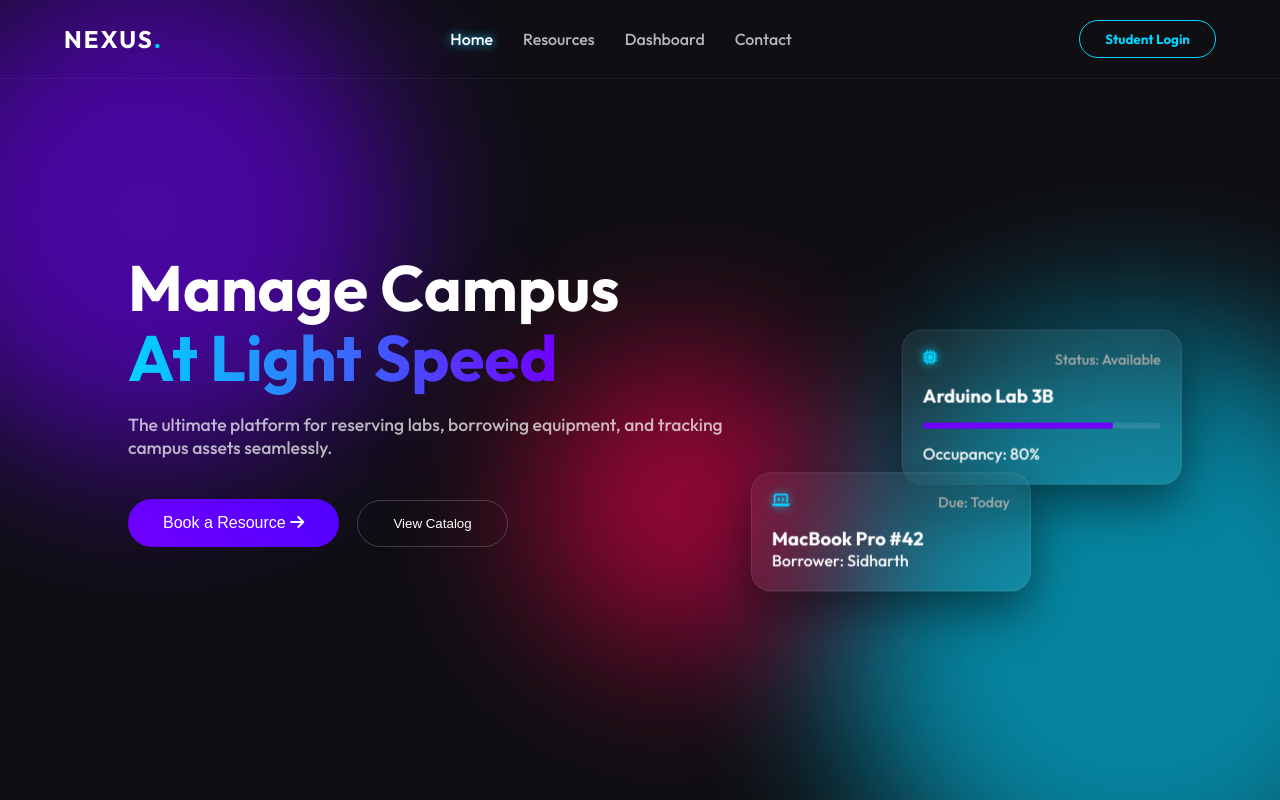
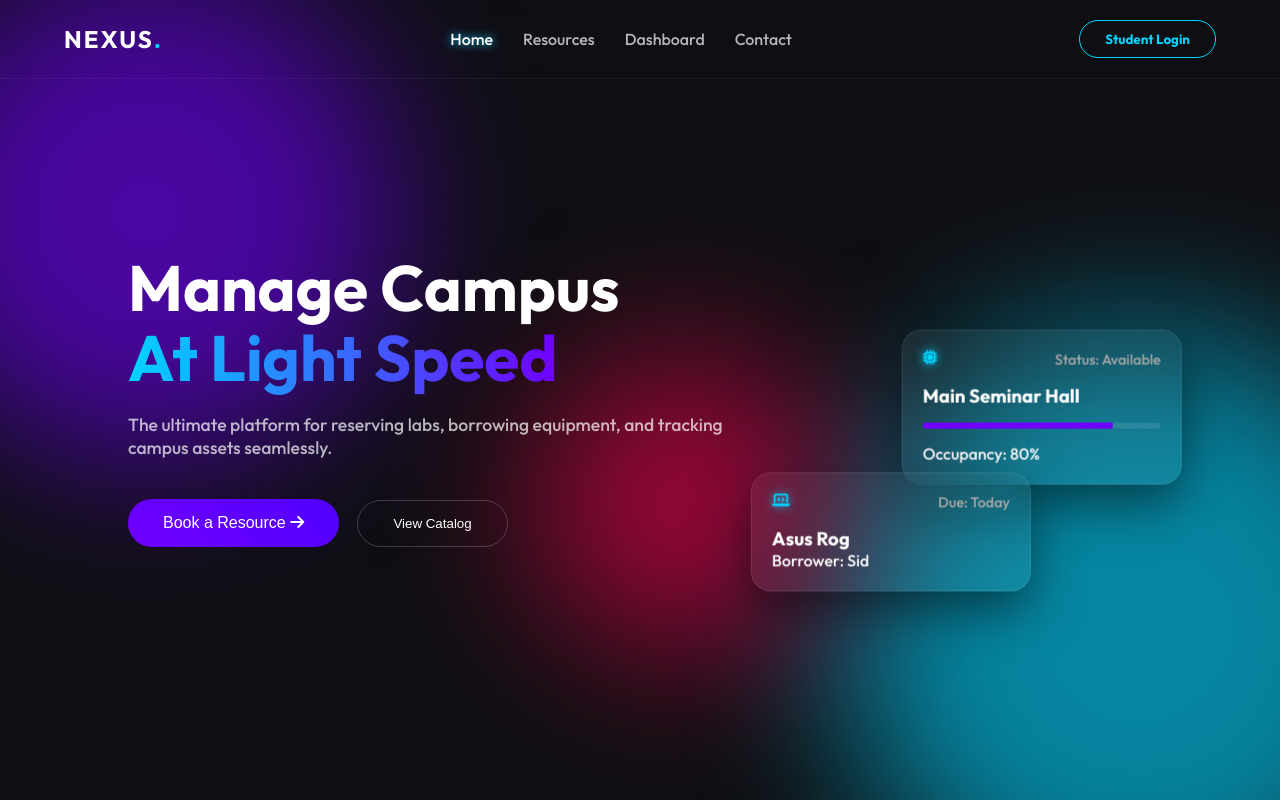
Before and after one commit to heyimsid/CampusCore, a plain HTML site: page index.html in a window 1280 px wide. Shown: the top 800 px of the page. Drawn offline with Linux system fonts and the light colour scheme.

Commit message:
Update index.html

```diff
--- a/index.html
+++ b/index.html
@@ -43,7 +43,7 @@
                     <i class="fa-solid fa-microchip icon-glow"></i>
                     <span>Status: Available</span>
                 </div>
-                <h3>Arduino Lab 3B</h3>
+                <h3>Main Seminar Hall</h3>
                 <div class="progress-bar"><div class="fill" style="width: 80%"></div></div>
                 <p>Occupancy: 80%</p>
             </div>
@@ -52,8 +52,8 @@
                     <i class="fa-solid fa-laptop-code icon-glow"></i>
                     <span>Due: Today</span>
                 </div>
-                <h3>MacBook Pro #42</h3>
-                <p>Borrower: Sidharth</p>
+                <h3>Asus Rog</h3>
+                <p>Borrower: Sid</p>
             </div>
         </div>
     </header>
@@ -95,8 +95,8 @@
                     <label>Select Resource</label>
                     <select id="resourceSelect">
                         <option value="Arduino Lab">Main Seminar Hall</option>
-                        <option value="MacBook">ROG STRIX 1 OF 1</option>
-                        <option value="Seminar Hall">Seminar Hall A</option>
+                        <option value="MacBook">ASUS ROG</option>
+                        <option value="Seminar Hall">Seminar Hall CS</option>
                     </select>
                 </div>
                 <div class="input-group">
```
